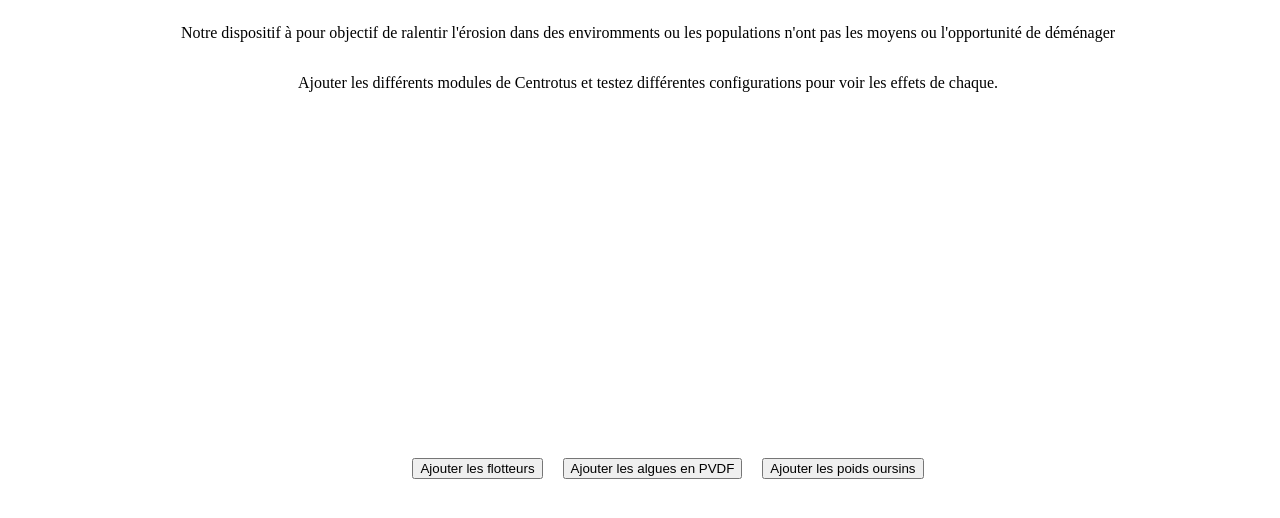
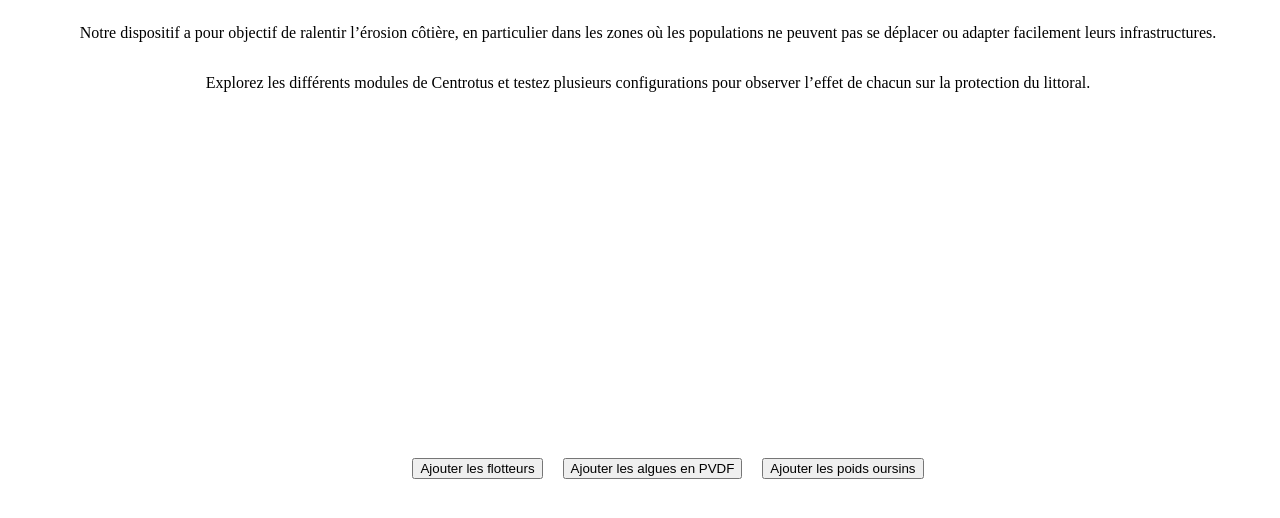
Before and after one commit to zoegoujon/Centrotus, a website: page centrotus/src/pages/transition.html in a window 1280 px wide. Shown: the top 518 px of the page. Drawn offline with Linux system fonts and the light colour scheme.

Commit message:
fix(transition): modification of transition page texts

```diff
--- a/centrotus/src/pages/transition.html
+++ b/centrotus/src/pages/transition.html
@@ -9,8 +9,8 @@
 <body>
     <div id="app">
         <div class="text">
-            <p>Notre dispositif à pour objectif de ralentir l'érosion dans des enviromments ou les populations n'ont pas les moyens ou l'opportunité de déménager</p>
-            <p>Ajouter les différents modules de Centrotus et testez différentes configurations pour voir les effets de chaque.</p>
+            <p>Notre dispositif a pour objectif de ralentir l’érosion côtière, en particulier dans les zones où les populations ne peuvent pas se déplacer ou adapter facilement leurs infrastructures.</p>
+            <p>Explorez les différents modules de Centrotus et testez plusieurs configurations pour observer l’effet de chacun sur la protection du littoral.</p>
         </div>
         <ul class="menu-boutons">
             <li><a href="/modules?flotteurs"><button id="flotteurs">Ajouter les flotteurs </button></a></li>
```
